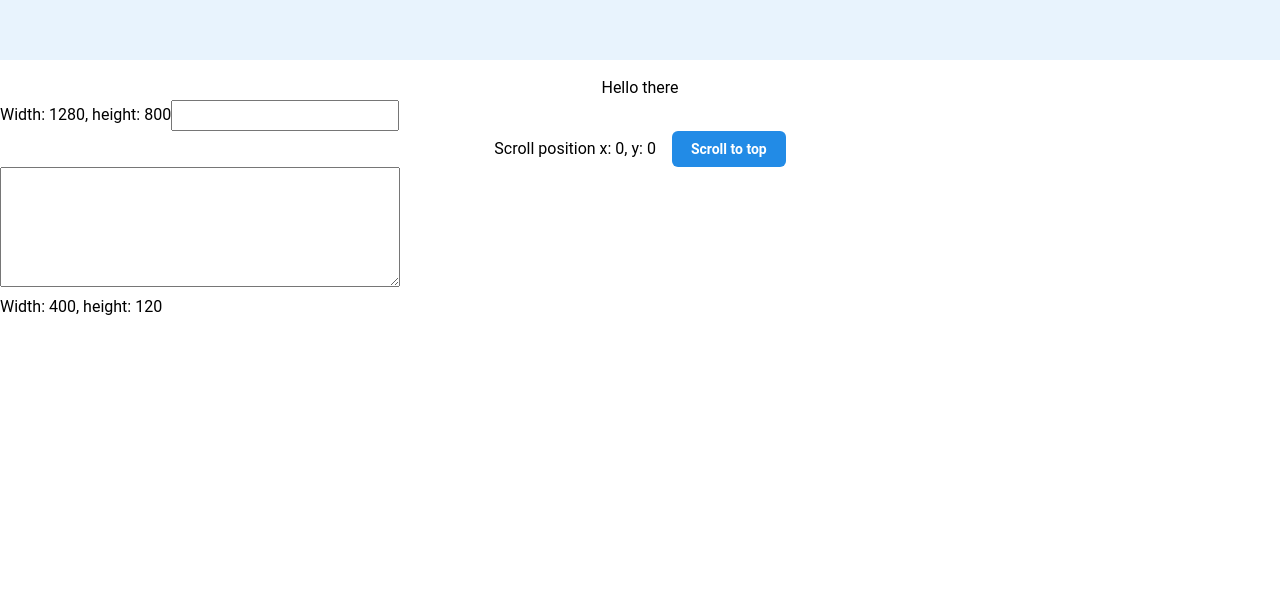
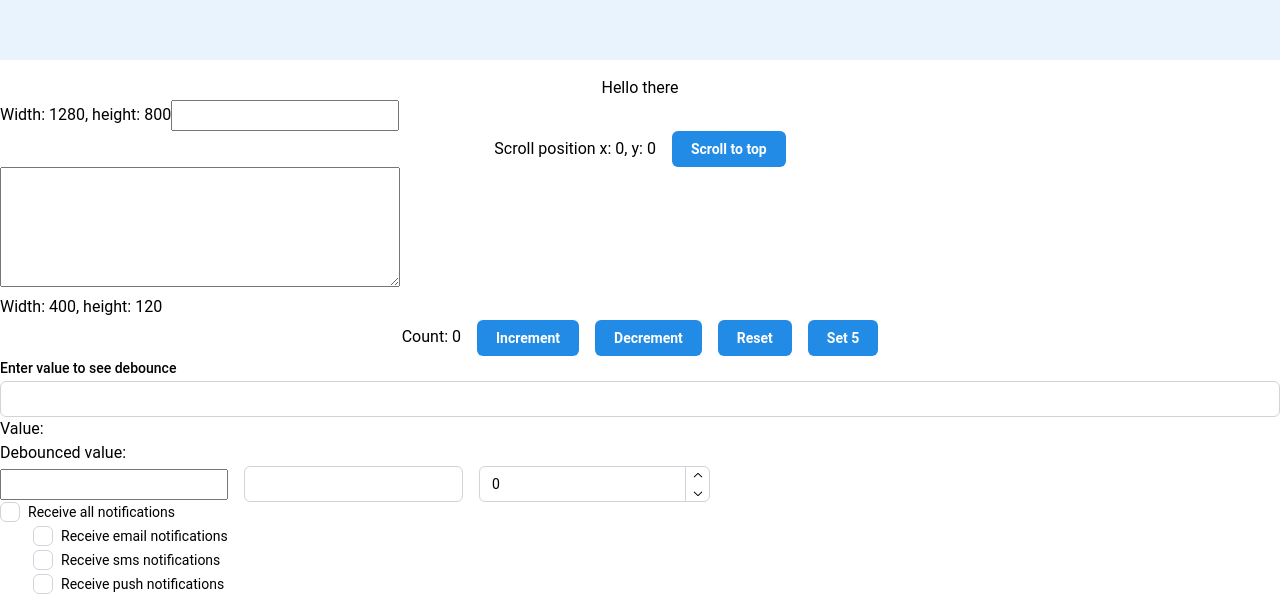
Before and after one commit to SanjeevRoyy/MantineLibrary, a React (Vite) app: page / in a window 1280 px wide. Shown: the part 1935-2529 px from the top of the page. Before the commit the page ends 2255 px from the top, so only its background shows below. Built offline with nearby package versions, Linux system fonts and the light colour scheme.

Commit message:
added list state

```diff
--- a/src/App.jsx
+++ b/src/App.jsx
@@ -36,6 +36,10 @@ import ViewPortSize from './components/mantinehooks/ui and dom/ViewPortSize';
 import WindowEvent from './components/mantinehooks/ui and dom/WindowEvent';
 import WindowScroll from './components/mantinehooks/ui and dom/WindowScroll';
 import ElementSize from './components/mantinehooks/ui and dom/ElementSize';
+import Counter from './components/mantinehooks/state management/Counter';
+import DebounceState from './components/mantinehooks/state management/DebounceState';
+import InputState from './components/mantinehooks/state management/InputState';
+import ListState from './components/mantinehooks/state management/ListState';
 
 
 
@@ -83,6 +87,10 @@ function App() {
       <WindowEvent/>
       <WindowScroll/>
       <ElementSize/>
+      <Counter/>
+      <DebounceState/>
+      <InputState/>
+      <ListState/>
     </>
 
 
--- /dev/null
+++ b/src/components/mantinehooks/state management/Counter.jsx
@@ -0,0 +1,18 @@
+import { Group, Button, Text } from '@mantine/core';
+import { useCounter } from '@mantine/hooks';
+
+export default function Counter() {
+  const [count, setCounts] = useCounter(0, { min: 0, max: 10 });
+
+  return (
+    <>
+      <Group justify="center">
+      <Text>Count: {count}</Text>
+        <Button onClick={setCounts.increment}>Increment</Button>
+        <Button onClick={setCounts.decrement}>Decrement</Button>
+        <Button onClick={setCounts.reset}>Reset</Button>
+        <Button onClick={() => setCounts.set(5)}>Set 5</Button>
+      </Group>
+    </>
+  );
+}
--- /dev/null
+++ b/src/components/mantinehooks/state management/DebounceState.jsx
@@ -0,0 +1,21 @@
+import { useState } from 'react';
+import { useDebouncedValue } from '@mantine/hooks';
+import { TextInput, Text } from '@mantine/core';
+
+export default function DebounceState() {
+  const [value, setValue] = useState('');
+  const [debounced] = useDebouncedValue(value,200);
+
+  return (
+    <>
+      <TextInput
+        label="Enter value to see debounce"
+        value={value}
+        onChange={(event) => setValue(event.currentTarget.value)}
+      />
+
+      <Text>Value: {value}</Text>
+      <Text>Debounced value: {debounced}</Text>
+    </>
+  );
+}
--- /dev/null
+++ b/src/components/mantinehooks/state management/InputState.jsx
@@ -0,0 +1,22 @@
+import { Group, NumberInput, TextInput } from '@mantine/core';
+import { useInputState } from '@mantine/hooks';
+
+export default function InputState() {
+  const [stringValue, setStringValue] = useInputState('');
+  const [numberValue, setNumberValue] = useInputState(0);
+
+  return (
+    <>
+    <Group
+    >
+      <input
+        type="text"
+        value={stringValue}
+        onChange={setStringValue}
+      />
+      <TextInput value={stringValue} onChange={setStringValue} />
+      <NumberInput value={numberValue} onChange={setNumberValue} />
+      </Group>
+    </>
+  );
+}
--- /dev/null
+++ b/src/components/mantinehooks/state management/ListState.jsx
@@ -0,0 +1,54 @@
+import { useListState, randomId } from '@mantine/hooks';
+import { Checkbox } from '@mantine/core';
+
+const initialValues = [
+    {
+        label: 'Receive email notifications',
+        checked: false,
+        key: randomId()
+    },
+    {
+        label: 'Receive sms notifications',
+        checked: false,
+        key: randomId()
+    },
+    {
+        label: 'Receive push notifications',
+        checked: false,
+        key: randomId()
+    },
+];
+
+export default function ListState() {
+    const [values, handlers] = useListState(initialValues);
+
+    const allChecked = values.every((value) => value.checked);
+    const indeterminate = values.some((value) => value.checked) && !allChecked;
+
+    const items = values.map((value, index) => (
+        <Checkbox
+            mt="xs"
+            ml={33}
+            label={value.label}
+            key={value.key}
+            checked={value.checked}
+            onChange={(event) => handlers.setItemProp(index, 'checked', event.currentTarget.checked)}
+        />
+    ));
+
+    return (
+        <>
+            <Checkbox
+                checked={allChecked}
+                indeterminate={indeterminate}
+                label="Receive all notifications"
+                onChange={() =>
+                    handlers.setState((current) =>
+                        current.map((value) => ({ ...value, checked: !allChecked }))
+                    )
+                }
+            />
+            {items}
+        </>
+    );
+}
```
